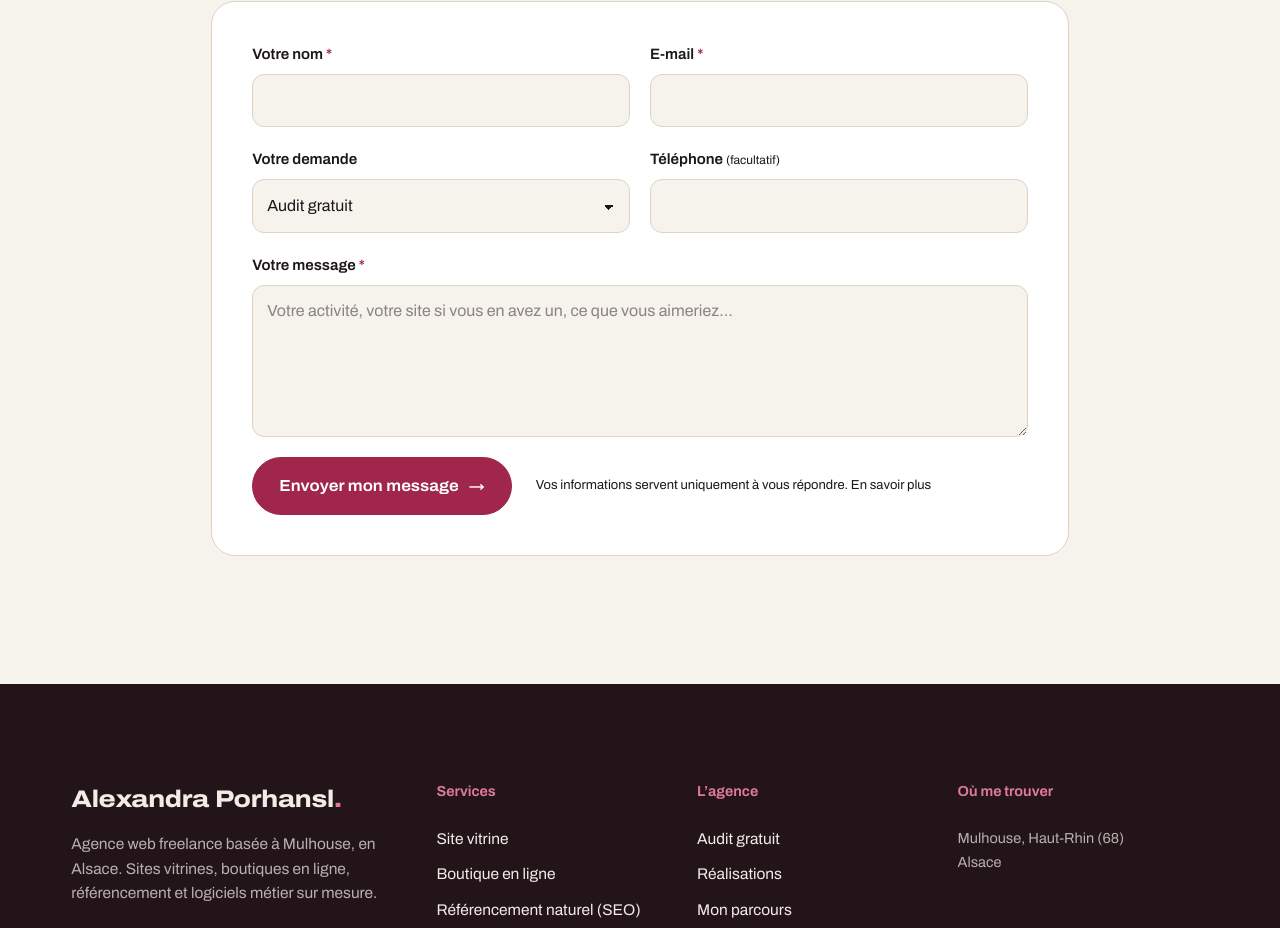
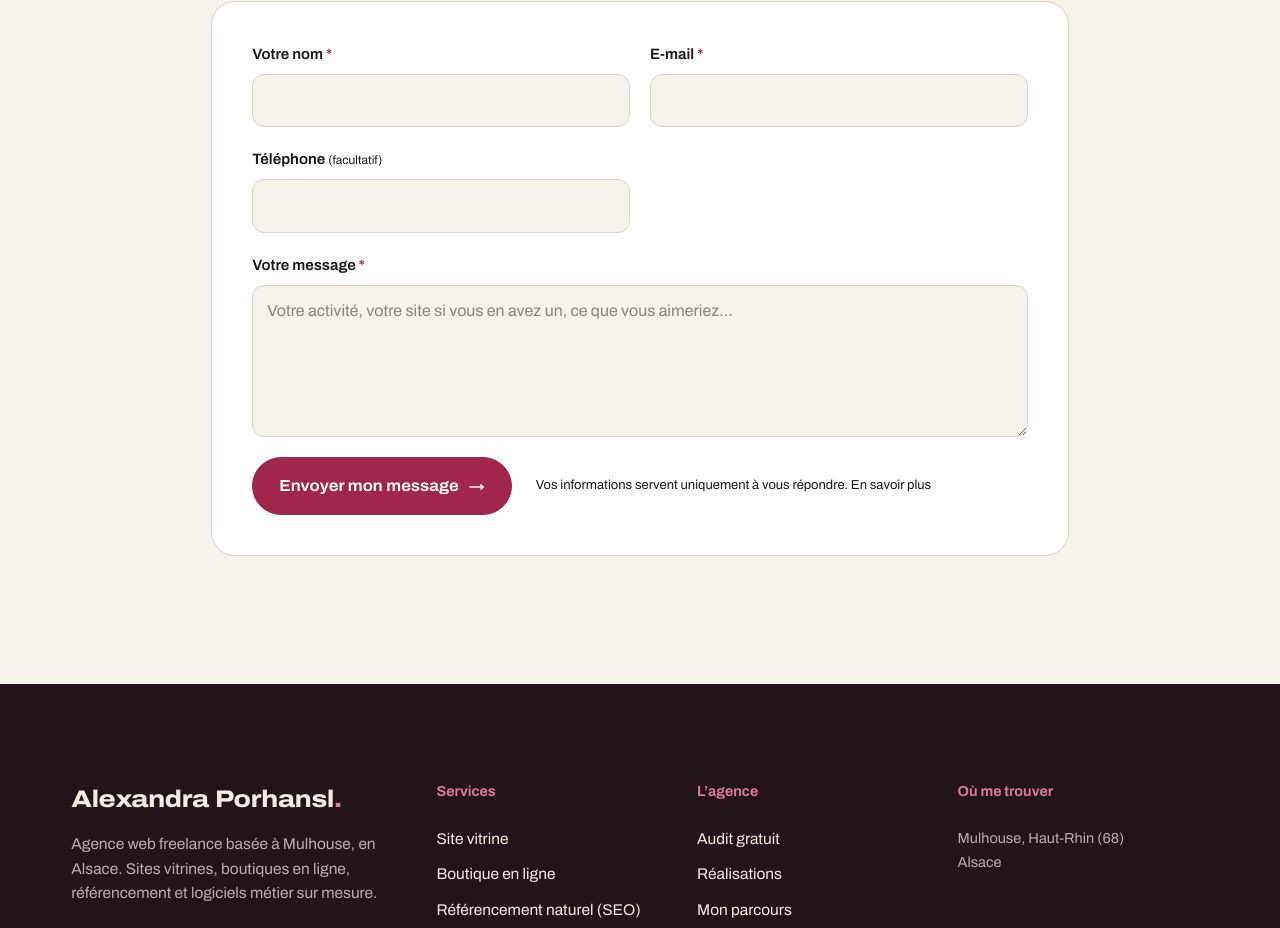
Before and after one commit to Alexsansdraps/portfolio, a Nuxt app: page /audit-gratuit in a window 1280 px wide. Shown: the part 2580-3508 px from the top of the page. Built offline with nearby package versions, Linux system fonts and the light colour scheme.

Commit message:
Formulaire de contact : plus de « Votre demande » (le sujet garde « Audit gratuit » depuis la page Audit)

```diff
--- a/app/components/ContactForm.vue
+++ b/app/components/ContactForm.vue
@@ -5,10 +5,8 @@ import { business } from '~/data/site'
  * Formulaire de contact → POST /api/contact (e-mail via Cloudflare Email Routing).
  * Fonctionne sans JavaScript (redirection vers /contact/merci) ; avec JS, envoi sans recharger la page.
  */
-const projets = ['Audit gratuit', 'Site vitrine', 'Boutique en ligne', 'Référencement naturel (SEO)', 'Refonte de site', 'Logiciel ou outil sur mesure', 'Autre / je ne sais pas encore']
-
-/** projet : choix coché au départ (« Audit gratuit » sur la page de l'audit, par exemple) */
-const props = withDefaults(defineProps<{ projet?: string }>(), { projet: 'Audit gratuit' })
+/** projet : envoyé tel quel dans le sujet de l'e-mail, sans champ visible (« Audit gratuit » sur la page de l'audit) */
+const props = defineProps<{ projet?: string }>()
 
 const etat = ref<'idle' | 'envoi' | 'ok' | 'erreur'>('idle')
 const erreur = ref('')
@@ -65,16 +63,11 @@ async function envoyer(e: Event) {
       </div>
       <div class="row two">
         <div class="field">
-          <label for="cf-projet">Votre demande</label>
-          <select id="cf-projet" name="projet">
-            <option v-for="p in projets" :key="p" :value="p" :selected="p === props.projet">{{ p }}</option>
-          </select>
-        </div>
-        <div class="field">
           <label for="cf-tel">Téléphone <small>(facultatif)</small></label>
           <input id="cf-tel" name="telephone" type="tel" autocomplete="tel" maxlength="40">
         </div>
       </div>
+      <input v-if="props.projet" type="hidden" name="projet" :value="props.projet">
 
       <div class="field">
         <label for="cf-message">Votre message <span aria-hidden="true">*</span></label>
@@ -115,21 +108,14 @@ async function envoyer(e: Event) {
 label, legend { font-weight: 620; font-size: 15px; }
 label span, legend span { color: var(--color-wine); }
 label small { font-weight: 400; color: var(--color-mute); }
-input[type="text"], input[type="email"], input[type="tel"], select, textarea {
+input[type="text"], input[type="email"], input[type="tel"], textarea {
   width: 100%; font: inherit; font-size: 16px; color: var(--color-ink);
   background: var(--color-paper); border: 1px solid var(--color-line); border-radius: 12px;
   padding: 13px 14px; transition: border-color .2s, background .2s;
 }
-/* liste déroulante : flèche dessinée, même allure que les champs */
-select {
-  appearance: none; cursor: pointer; padding-right: 40px;
-  background-image: linear-gradient(45deg, transparent 50%, var(--color-ink) 50%), linear-gradient(-45deg, transparent 50%, var(--color-ink) 50%);
-  background-position: calc(100% - 20px) 52%, calc(100% - 15px) 52%;
-  background-size: 5px 5px; background-repeat: no-repeat;
-}
 textarea { resize: vertical; min-height: 140px; line-height: 1.55; }
-input:hover, select:hover, textarea:hover { border-color: color-mix(in srgb, var(--color-ink) 30%, var(--color-line)); }
-input:focus, select:focus, textarea:focus { outline: none; border-color: var(--color-wine); background-color: #fff; box-shadow: 0 0 0 3px var(--color-blush); }
+input:hover, textarea:hover { border-color: color-mix(in srgb, var(--color-ink) 30%, var(--color-line)); }
+input:focus, textarea:focus { outline: none; border-color: var(--color-wine); background-color: #fff; box-shadow: 0 0 0 3px var(--color-blush); }
 
 .hp { position: absolute; left: -9999px; width: 1px; height: 1px; overflow: hidden; }
 
--- a/app/pages/mentions-legales.vue
+++ b/app/pages/mentions-legales.vue
@@ -38,7 +38,7 @@ const sections = [
   {
     h: 'Formulaire de contact',
     p: [
-      'Les informations envoyées par le formulaire de contact (nom, e-mail, téléphone facultatif, type de demande et message) sont transmises par e-mail à Alexandra Porhansl, uniquement pour répondre à votre demande et, le cas échéant, établir un devis.',
+      'Les informations envoyées par le formulaire de contact (nom, e-mail, téléphone facultatif et message) sont transmises par e-mail à Alexandra Porhansl, uniquement pour répondre à votre demande et, le cas échéant, établir un devis.',
       'Elles ne sont pas enregistrées sur ce site, ne sont transmises à aucun tiers et ne servent à aucune prospection. Les échanges sont conservés le temps nécessaire au suivi de votre demande, puis au plus trois ans après le dernier contact.',
       `Vous pouvez à tout moment demander l’accès à vos données, leur rectification ou leur suppression en écrivant à ${business.email}. Vous pouvez aussi adresser une réclamation à la CNIL (www.cnil.fr).`,
     ],
```
